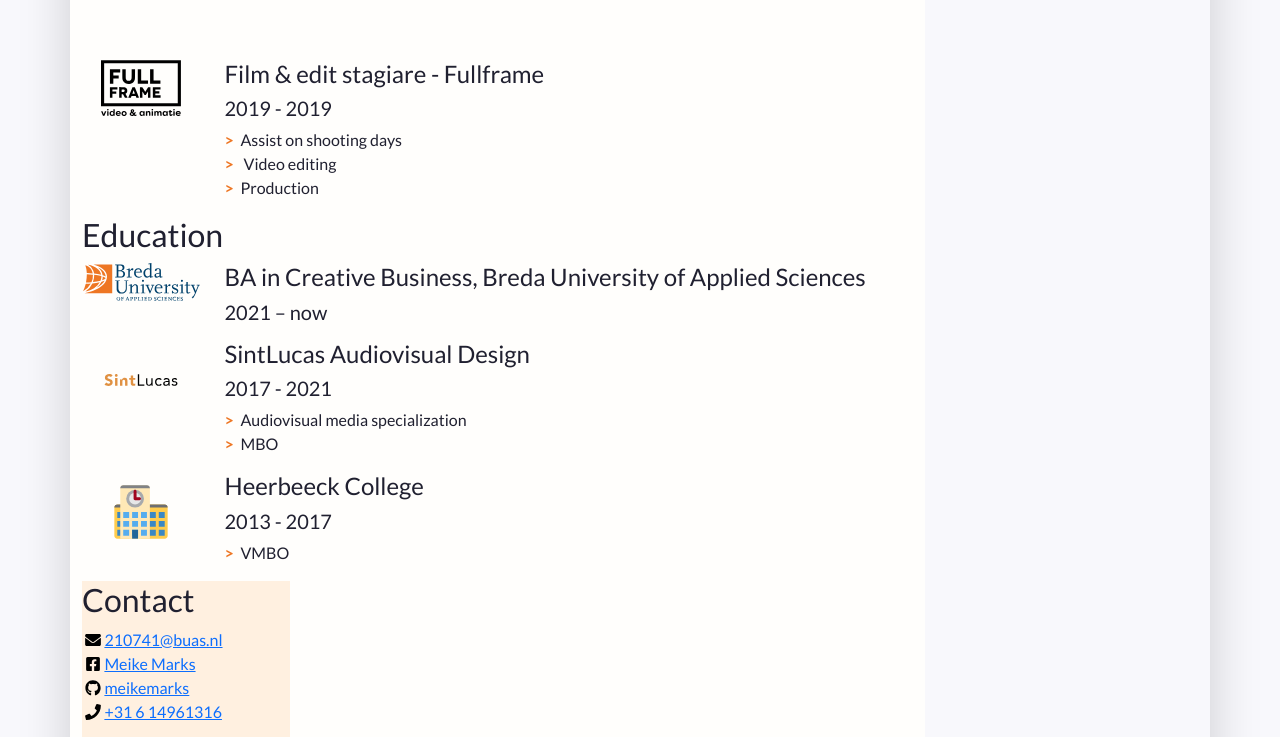
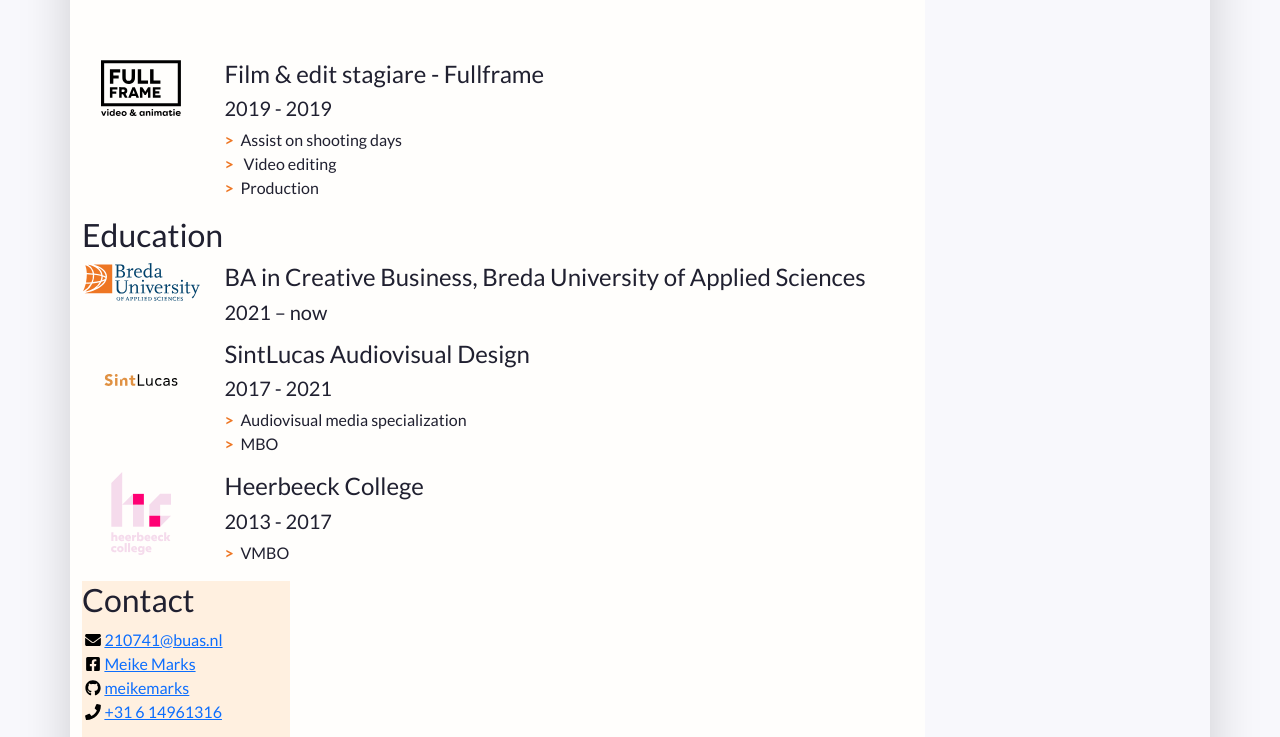
Before and after one commit to meikemarks/CV-Meike, a plain HTML site: page index.html in a window 1280 px wide. Shown: the part 428-1165 px from the top of the page. Drawn offline with nearby package versions, Linux system fonts and the light colour scheme.

Commit message:
New images 2

```diff
--- a/index.html
+++ b/index.html
@@ -169,7 +169,7 @@
           </section>
 				 <li class="biography-item row mb-2">
                 <div class="logo-container col-3 col-sm-2 col-md-3 col-lg-2">
-                  <img class="biography-logo mw-100 d-block mx-auto" src="images/schools/school.svg" alt="School logo" width="80">
+                  <img class="biography-logo mw-100 d-block mx-auto" src="images/hbc.svg" alt="School logo" width="60">
                 </div>
                 <div class="biography-contents col-9 col-sm-10 col-md-9 col-lg-10">
                   <h4>Heerbeeck College</h4>
```
Also changed, not shown: images/HBC.svg (added).
